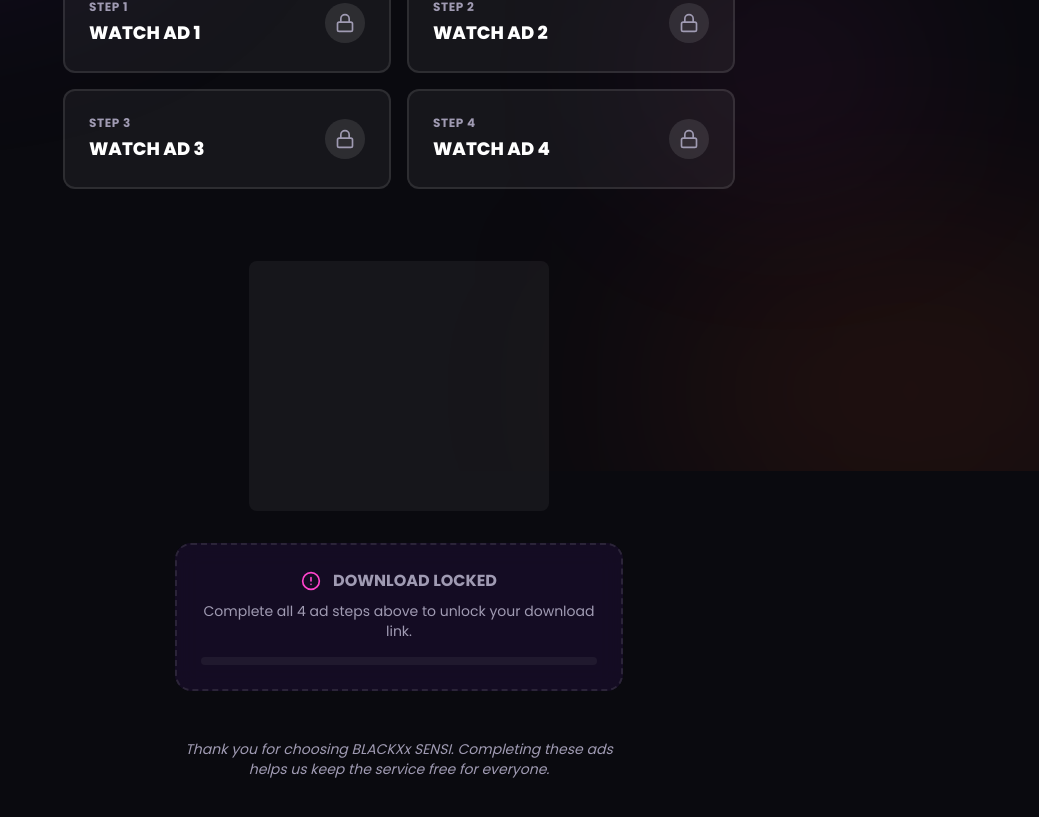
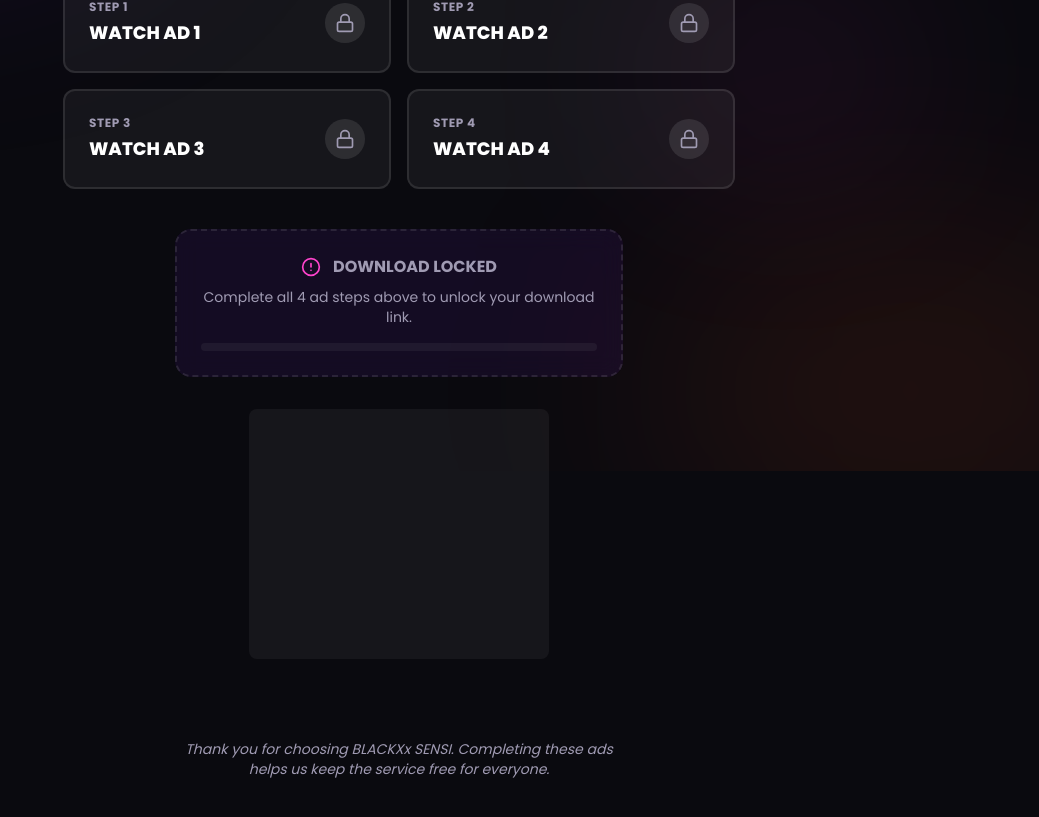
Before and after one commit to real-blackxx/blackxx-sensi, a React (Vite) app: page /ad in a window 1280 px wide. Shown: the part 329-1146 px from the top of the page, without its empty margins (241-1280 px from the left). Built offline with nearby package versions, Linux system fonts and the light colour scheme.

Commit message:
Refactor ad injection comments and structure

```diff
--- a/src/pages/AdPage.tsx
+++ b/src/pages/AdPage.tsx
@@ -21,7 +21,7 @@ export default function AdPage() {
   const socialBarRef = useRef<HTMLDivElement>(null);
 
   useEffect(() => {
-    // Inject 728×90 Banner Ad
+    // Inject 728×90 Banner Ad (top)
     if (bannerRef.current && !bannerRef.current.innerHTML) {
       const script1 = document.createElement('script');
       script1.textContent = `
@@ -39,7 +39,7 @@ export default function AdPage() {
       bannerRef.current.appendChild(script2);
     }
 
-    // Inject 300×250 Banner Ad
+    // Inject 300×250 Banner Ad (will be placed below download button)
     if (banner300Ref.current && !banner300Ref.current.innerHTML) {
       const script1 = document.createElement('script');
       script1.textContent = `
@@ -57,7 +57,7 @@ export default function AdPage() {
       banner300Ref.current.appendChild(script2);
     }
 
-    // Inject Social Bar Ad
+    // Inject Social Bar Ad (fixed bottom)
     if (socialBarRef.current && !socialBarRef.current.innerHTML) {
       const script = document.createElement('script');
       script.src = 'https://pl28967591.profitablecpmratenetwork.com/08/33/70/0833703f900009c855f17f641fefb7d7.js';
@@ -92,12 +92,12 @@ export default function AdPage() {
     >
       <h2 className="text-3xl font-black mb-6 tracking-tight">UNLOCK YOUR <span className="text-primary">DOWNLOAD</span></h2>
 
-      {/* 728×90 Banner Ad Container */}
+      {/* 728×90 Banner Ad (top) */}
       <div className="w-full max-w-[728px] min-h-[90px] mb-8 bg-white/5 rounded-lg flex items-center justify-center overflow-hidden">
         <div ref={bannerRef} id="banner-ad"></div>
       </div>
 
-      {/* Unlock Progress */}
+      {/* Unlock Progress (4 buttons) */}
       <div className="w-full max-w-2xl mb-10">
         <div className="grid grid-cols-1 sm:grid-cols-2 gap-4">
           {(Object.keys(unlockRules) as Array<keyof typeof unlockRules>).map((adKey, index) => (
@@ -117,7 +117,6 @@ export default function AdPage() {
                 <span className={`text-lg font-black ${unlocked[adKey] ? 'text-primary' : 'text-white'}`}>
                   {unlocked[adKey] ? 'COMPLETED' : `WATCH AD ${index + 1}`}
                 </span>
-                {/* No counter displayed */}
               </div>
               <div className={`
                 w-10 h-10 rounded-full flex items-center justify-center transition-colors
@@ -130,14 +129,7 @@ export default function AdPage() {
         </div>
       </div>
 
-      {/* 300×250 Banner Ad Container */}
-      <div className="w-full max-w-[300px] min-h-[250px] my-8 bg-white/5 rounded-lg flex items-center justify-center overflow-hidden">
-        <div ref={banner300Ref} id="banner-300-ad"></div>
-      </div>
-
-      {/* Social Bar Placeholder / Container */}
-      <div ref={socialBarRef} className="fixed bottom-0 left-0 w-full z-50"></div>
-
+      {/* Download area */}
       <div className="flex flex-col items-center gap-8 w-full max-w-md">
         <AnimatePresence mode="wait">
           {!allUnlocked ? (
@@ -189,6 +181,14 @@ export default function AdPage() {
         </AnimatePresence>
       </div>
 
+      {/* 300×250 Banner Ad (below download button) */}
+      <div className="w-full max-w-[300px] min-h-[250px] my-8 bg-white/5 rounded-lg flex items-center justify-center overflow-hidden">
+        <div ref={banner300Ref} id="banner-300-ad"></div>
+      </div>
+
+      {/* Social Bar Placeholder / Container (fixed bottom) */}
+      <div ref={socialBarRef} className="fixed bottom-0 left-0 w-full z-50"></div>
+
       <p className="mt-12 text-secondary-text text-sm max-w-md italic">
         Thank you for choosing BLACKXx SENSI. Completing these ads helps us keep the service free for everyone.
       </p>
```
